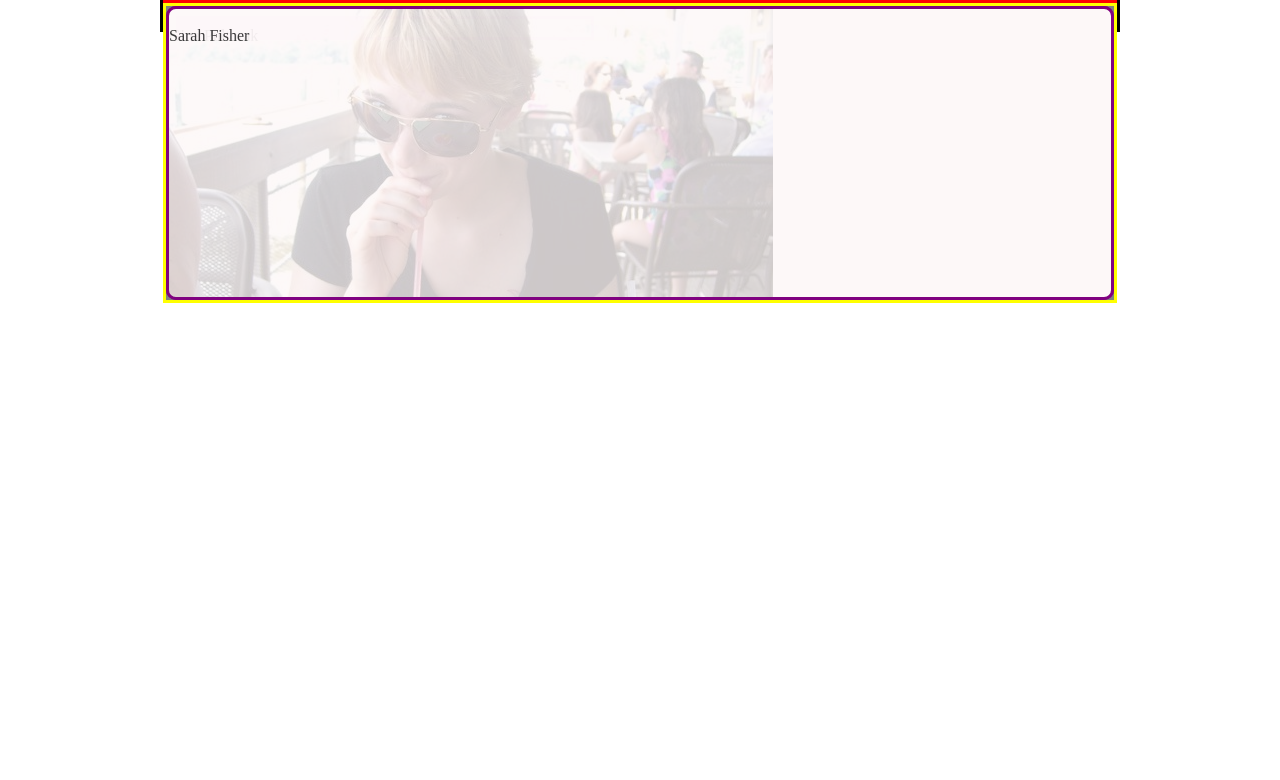
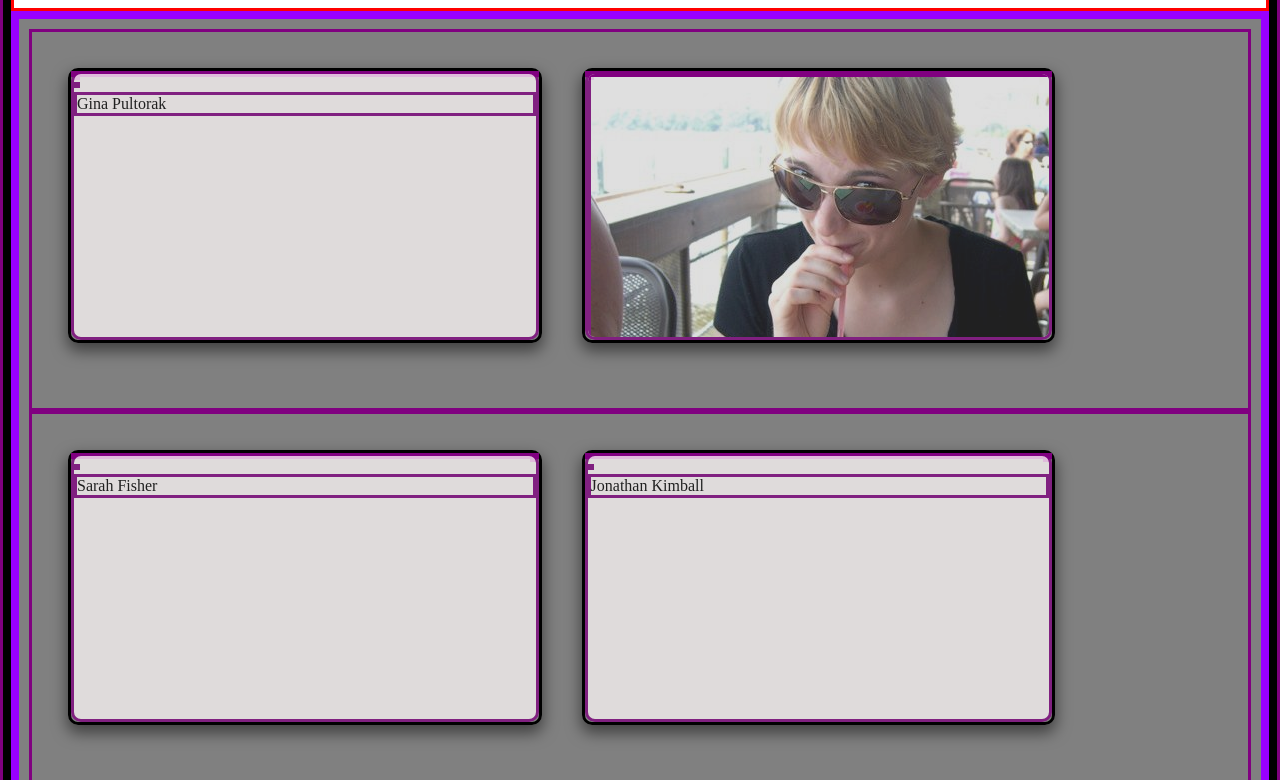
Before and after one commit to group-project-201-d49/Adulting_101, a plain HTML site: page about-us.html in a window 1280 px wide. Shown: the part 185-965 px from the top of the page. Before the commit the page ends 800 px from the top, so only its background shows below. Drawn offline with Linux system fonts and the light colour scheme.

Commit message:
more css work

```diff
--- a/about-us.html
+++ b/about-us.html
@@ -30,7 +30,7 @@
   <main>
     <div class="container" id="CardDeck">
 
-      <!-- <div class="flip-container"> -->
+      <div class="flip-container">
         <div class="flip-card-0">
           <div class="gina">
             <div class="front">
@@ -42,9 +42,9 @@
             </div>
           </div>
         </div>
-      <!-- </div> -->
+      </div>
 
-      <!-- <div class="flip-container"> -->
+      <div class="flip-container">
         <div class="flip-card-2">
           <div class="lyndsey">
             <div class="front">
@@ -52,13 +52,17 @@
               <figcaption>Lyndsey Thomas</figcaption>
             </div>
             <div class="back">
-            <p>Lyndsey is basically a giant sissybaby, considering the fact that she loves haunted houses so much. Eating cheese and drinking wine are her favorite things. Her happy place is smooching the place of her napping puppy.</p>
+              <p>Lyndsey is basically a giant sissybaby, considering the fact that she loves haunted houses so much.
+                Eating cheese and drinking wine are her favorite things. Her happy place is smooching the place of her
+                napping puppy.</p>
             </div>
           </div>
         </div>
-      <!-- </div> -->
+      </div>
+    </div>
 
-      <!-- <div class="flip-container"> -->
+    <div class="container" id="CardDeck">
+      <div class="flip-container">
         <div class="flip-card-3">
           <div class="sarah">
             <div class="front">
@@ -70,8 +74,21 @@
             </div>
           </div>
         </div>
-      <!-- </div> -->
+      </div>
 
+      <div class="flip-container">
+        <div class="flip-card-0">
+          <div class="jon">
+            <div class="front">
+              <img src="" alt="">
+              <figcaption>Jonathan Kimball</figcaption>
+            </div>
+            <div class="back">
+              <p>Jon... lorem</p>
+            </div>
+          </div>
+        </div>
+      </div>
     </div>
 
   </main>
--- a/stylesheets/about-us.css
+++ b/stylesheets/about-us.css
@@ -1,11 +1,12 @@
 * {
     box-sizing: border-box;
+    border: solid purple;
 }
 
 body {
-  border: solid black;
+    border: solid black 8px;
     margin: auto;
-  width: 960px;
+    width: 100%;
 }
 
 header {
@@ -14,14 +15,11 @@ header {
 }
 
 main {
-  border: solid yellow;
+    border: solid rgb(153, 0, 255) 8px;
     padding: 10px;
     width: 100%;
     background: gray;
-  padding: 10px;
-  height: 300px;
-  position: relative;
-  float: left;
+    height: 800px;
 }
 
 h1 {
@@ -55,47 +53,42 @@ li {
     display: inline;
 }
 
-div {
-  border: solid purple;
-}
-
-div {
-  border: solid purple;
-  width: 45%;
-}
 
 /* FLIP CARD CSS */
--
 
-/* THE MAINCONTAINER HOLDS EVERYTHING */
+
+/* THE MAIN CONTAINER HOLDS EVERYTHING */
 .container {
-    position: absolute;
-    width: 250px;
-    height: 320px;
+    margin: 0 auto;
+    padding: 1em;
+    /* position: absolute; */
+    /* width: 100%; */
+    height: 50%;
     background: none;
-    top: 50%;
-    left: 50%;
-    transform: translate(-50%, -50%);
-
+    /* top: 5%; */
+    /* left: 5%; */
 }
 
 /* THE CARD HOLDS THE FRONT AND BACK FACES */
 .flip-container {
     /* padding: 5px; */
-    margin: 5px;
-    position: relative;
-    top: 0;
-    left: 0;
-    width: 25%;
-    height: 100%;
+    float: left;
+    margin: 20px;
+    position: static;
+    /* top: 0; */
+    /* left: 0; */
+    width: 40%;
+    height: 80%;
     border-radius: 10px;
     border-color: black;
     transform-style: preserve-3d;
     transition: all 0.8s ease;
+    box-shadow: 0px 7px 15px 1px rgba(0, 0, 0, 0.5);
 }
 
 /* THE PSUEDO CLASS CONTROLS THE FLIP ON MOUSEOVER AND MOUSEOUT */
-.flip-container:hover {
+.flip-container:hover,
+.flip-container:focus-within {
     transform: rotateY(180deg);
 }
 
--- a/stylesheets/style.css
+++ b/stylesheets/style.css
@@ -6,6 +6,7 @@
 
 * {
     box-sizing: border-box;
+    border: solid purple;
 }
 
 body {
@@ -47,7 +48,7 @@ a:visited {
     color: rgb(42, 42, 43);
 }
 
-nav > ul {
+nav>ul {
     float: right;
     font-weight: bold;
     text-decoration: none;
@@ -66,7 +67,7 @@ li {
     text-align: left;
 }
 
-.front  {
+.front {
     border: solid #990000 15px;
     padding: 60% 10%;
     text-align: center;
@@ -77,14 +78,6 @@ li {
 
 .back {
     border: solid #990000 15px;
-}
-
-.container {
-  width: 100%;
-  /* background: rgb(241, 191, 191); */
-  height: 350px;
-  font-weight: bold;
-  margin: 5% 10%;
 }
 
 .flip-container {
@@ -104,33 +97,36 @@ li {
     width: 30%;
 }
 
-/* FLIP CARD CSS */ -
+/* FLIP CARD CSS */
 
 /* THE MAINCONTAINER HOLDS EVERYTHING */
+
 .container {
-  position: absolute;
-  width: 250px;
-  height: 320px;
+    /* position: absolute; */
     background: none;
-  top: 50%;
-  left: 50%;
-  transform: translate(-50%, -50%);
+    height: 350px;
+    font-weight: bold;
+    margin: 5% 10%;
+    background: rgb(241, 191, 191);
 }
+
+/* .container {
+} */
 
 /* THE CARD HOLDS THE FRONT AND BACK FACES */
 .flip-container {
     padding: 5px;
     margin: 5px;
-  position: relative;
+    /* position: relative; */
     top: 0;
     left: 0;
-  width: 25%;
-  height: 100%;
+    width: 30%;
+    height: 350px;
     border-radius: 10px;
     border-color: black;
     transform-style: preserve-3d;
     transition: all 0.8s ease;
-  box-shadow: 0 10px 10px rgb(134, 132, 132);
+    box-shadow: 0px 7px 15px 1px rgba(0, 0, 0, 0.5);
 
 }
 
@@ -149,7 +145,7 @@ li {
 
 /* THE FRONT FACE OF THE CARD, WHICH SHOWS BY DEFAULT */
 
-.front{
+.front {
     position: absolute;
     top: 0;
     left: 0;
@@ -166,7 +162,7 @@ li {
 /* THE BACK FACE OF THE CARD, WHICH SHOWS ON MOUSEOVER */
 /* TODO: MAKE SHOW CLICK FUNCTION INSTEAD OF MOUSEOVER */
 
-.back{
+.back {
     position: absolute;
     top: 0;
     left: 0;
@@ -184,7 +180,8 @@ li {
 }
 
 /*This block (starts here) is merely styling for the flip card, and is NOT an essential part of the flip code */
-.front h1, .back h1 {
+.front h1,
+.back h1 {
     font-family: 'zilla slab', sans-serif;
     padding: 30px;
     font-weight: bold;
@@ -192,7 +189,8 @@ li {
     text-align: center;
 }
 
-.front p, .back p {
+.front p,
+.back p {
     font-family: 'zilla slab', sans-serif;
     padding: 30px;
     font-weight: normal;
@@ -205,9 +203,9 @@ input {
     z-index: 500;
 }
 
-:checked + .front {
+:checked+.front {
     transform: rotateY(180deg);
-  -webkit-transform:rotateY(180deg);
+    -webkit-transform: rotateY(180deg);
 
     footer {
         width: 100%;
```
Also changed, not shown: whiteboard_assets/MVP (Tue).jpg (added). Lines whose indentation alone changed are shown as unchanged.
